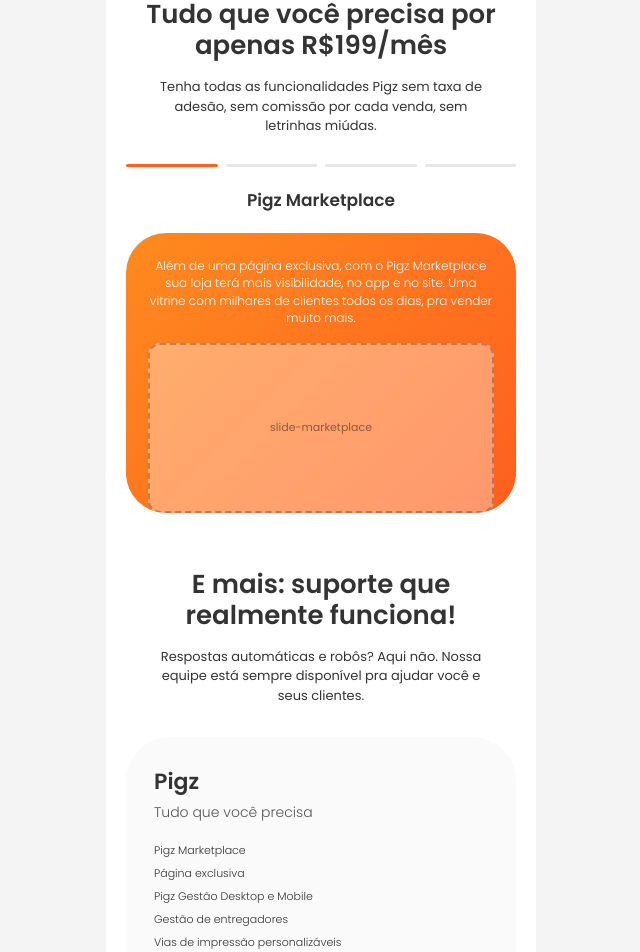
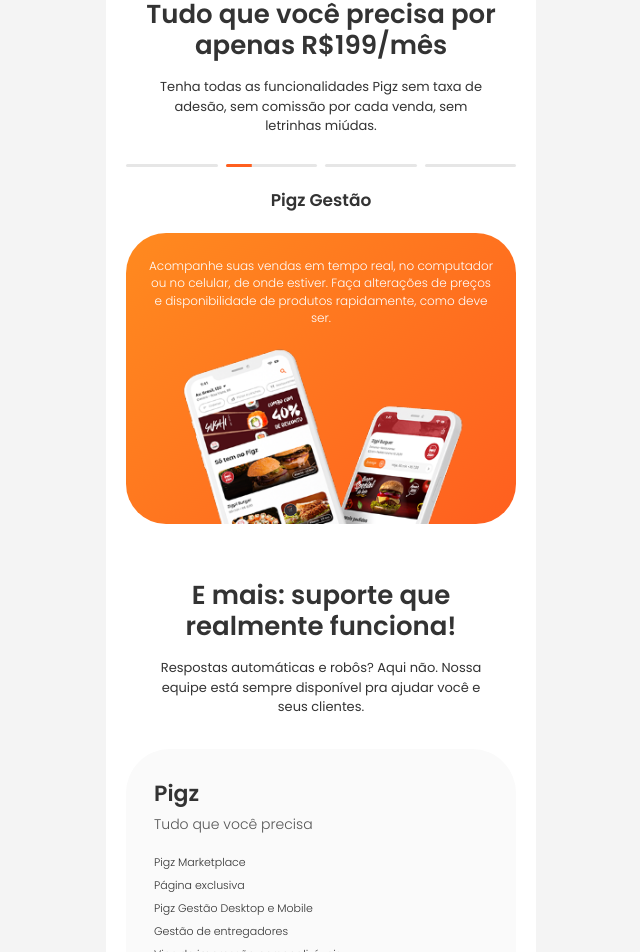
Before and after one commit to ruanflau/DesafioPigzFront, a React (Vite) app: page / in a window 1280 px wide. Shown: the part 1810-2762 px from the top of the page, without its empty margins (319-959 px from the left). Built offline with nearby package versions, Linux system fonts and the light colour scheme.

Commit message:
feat(features): add 5s autoplay with progress bar

```diff
--- a/src/components/Features.css
+++ b/src/components/Features.css
@@ -1,11 +1,67 @@
-.features { padding: 0 0 40px; }
-.features__lead { margin: 16px 44px 0; text-align: center; font-size: 13px; line-height: 1.5; }
+.features {
+  padding: 0 0 40px;
+}
 
-.tabs { display: flex; gap: 8px; margin: 28px 20px 0; }
-.tabs__bar { flex: 1; height: 3px; padding: 0; border-radius: 3px; background: var(--line); }
-.tabs__bar.is-active { background: var(--orange-2); }
+.features__lead {
+  margin: 16px 44px 0;
+  text-align: center;
+  font-size: 13px;
+  line-height: 1.5;
+}
 
-.features__name { margin-top: 20px; text-align: center; font-size: 17px; font-weight: 600; }
+.tabs {
+  display: flex;
+  gap: 8px;
+  margin: 28px 20px 0;
+}
+
+.tabs__bar {
+  position: relative;
+  flex: 1;
+  height: 3px;
+  padding: 0;
+  border-radius: 3px;
+  background: var(--line);
+  overflow: hidden;
+}
+
+/* Preenchimento laranja: só aparece na aba ativa e enche em 5s */
+.tabs__fill {
+  position: absolute;
+  inset: 0;
+  background: var(--orange-2);
+  transform: scaleX(0);
+  transform-origin: left;
+}
+
+.tabs__bar.is-active .tabs__fill {
+  animation-name: tab-fill;
+  animation-timing-function: linear;
+  animation-fill-mode: forwards;
+}
+
+@keyframes tab-fill {
+  from {
+    transform: scaleX(0);
+  }
+  to {
+    transform: scaleX(1);
+  }
+}
+
+@media (prefers-reduced-motion: reduce) {
+  .tabs__bar.is-active .tabs__fill {
+    animation: none;
+    transform: scaleX(1);
+  }
+}
+
+.features__name {
+  margin-top: 20px;
+  text-align: center;
+  font-size: 17px;
+  font-weight: 600;
+}
 
 .slide {
   margin: 20px 20px 0;
@@ -14,8 +70,24 @@
   border-radius: 40px;
   background: var(--orange-grad);
   color: #fff;
-  display: flex; flex-direction: column; justify-content: space-between;
+  display: flex;
+  flex-direction: column;
+  justify-content: space-between;
   overflow: hidden;
 }
-.slide p { font-size: 12px; line-height: 1.45; font-weight: 300; text-align: center; }
-.slide__img { margin: 16px 0 0; align-self: center; width: 100%; }
+
+.slide p {
+  font-size: 12px;
+  line-height: 1.45;
+  font-weight: 300;
+  text-align: center;
+}
+
+.slide__img {
+  display: block;
+  width: 100%;
+  max-height: 190px;
+  margin-top: 16px;
+  object-fit: contain;
+  object-position: bottom;
+}
--- a/src/components/Features.jsx
+++ b/src/components/Features.jsx
@@ -1,39 +1,60 @@
-import { useState } from 'react'
-import Placeholder from './Placeholder'
-import './Features.css'
+import { useEffect, useState } from "react";
+import slideImg from "../assets/Grupo de máscara 2417.png";
+import slideImg2x from "../assets/Grupo de máscara 2417@2x.png";
+import slideImg3x from "../assets/Grupo de máscara 2417@3x.png";
+import "./Features.css";
+
+const AUTOPLAY_MS = 5000;
+
+// Mesma imagem em todos os slides por enquanto; troque o campo `image` quando tiver as outras
+const IMAGE = {
+  src: slideImg,
+  srcSet: `${slideImg} 1x, ${slideImg2x} 2x, ${slideImg3x} 3x`,
+};
 
 const SLIDES = [
   {
-    title: 'Pigz Marketplace',
-    text: 'Além de uma página exclusiva, com o Pigz Marketplace sua loja terá mais visibilidade, no app e no site. Uma vitrine com milhares de clientes todos os dias, pra vender muito mais.',
-    image: 'slide-marketplace',
+    title: "Pigz Marketplace",
+    text: "Além de uma página exclusiva, com o Pigz Marketplace sua loja terá mais visibilidade, no app e no site. Uma vitrine com milhares de clientes todos os dias, pra vender muito mais.",
+    image: IMAGE,
   },
   {
-    title: 'Pigz Gestão',
-    text: 'Acompanhe suas vendas em tempo real, no computador ou no celular, de onde estiver. Faça alterações de preços e disponibilidade de produtos rapidamente, como deve ser.',
-    image: 'slide-gestao',
+    title: "Pigz Gestão",
+    text: "Acompanhe suas vendas em tempo real, no computador ou no celular, de onde estiver. Faça alterações de preços e disponibilidade de produtos rapidamente, como deve ser.",
+    image: IMAGE,
   },
   {
-    title: 'Gestão de entregadores',
-    text: 'A ferramenta ideal pra quem tem entrega própria. Controle de entregas por motoboy, geração de relatórios por entregas e por taxas de entrega, individualmente.',
-    image: 'slide-entregadores',
+    title: "Gestão de entregadores",
+    text: "A ferramenta ideal pra quem tem entrega própria. Controle de entregas por motoboy, geração de relatórios por entregas e por taxas de entrega, individualmente.",
+    image: IMAGE,
   },
   {
-    title: 'Pagamento on-line',
-    text: 'Segurança e agilidade para receber e entregar pedidos. Seus clientes pagam com Pix ou cartão de crédito pelo app, e o entregador nem precisa levar a maquininha de cartão.',
-    image: 'slide-pagamento',
+    title: "Pagamento on-line",
+    text: "Segurança e agilidade para receber e entregar pedidos. Seus clientes pagam com Pix ou cartão de crédito pelo app, e o entregador nem precisa levar a maquininha de cartão.",
+    image: IMAGE,
   },
-]
+];
 
 export default function Features() {
-  const [active, setActive] = useState(0)
-  const slide = SLIDES[active]
+  const [active, setActive] = useState(0);
+  const slide = SLIDES[active];
+
+  // Avança a cada 5s. Como depende de `active`, o tempo reinicia quando a pessoa clica numa aba.
+  useEffect(() => {
+    const id = setTimeout(() => {
+      setActive((current) => (current + 1) % SLIDES.length);
+    }, AUTOPLAY_MS);
+    return () => clearTimeout(id);
+  }, [active]);
 
   return (
     <section className="features">
-      <h2 className="section-title">Tudo que você precisa por apenas R$199/mês</h2>
+      <h2 className="section-title">
+        Tudo que você precisa por apenas R$199/mês
+      </h2>
       <p className="features__lead">
-        Tenha todas as funcionalidades Pigz sem taxa de adesão, sem comissão por cada venda, sem letrinhas miúdas.
+        Tenha todas as funcionalidades Pigz sem taxa de adesão, sem comissão por
+        cada venda, sem letrinhas miúdas.
       </p>
 
       <div className="tabs" role="tablist">
@@ -43,9 +64,14 @@
             role="tab"
             aria-selected={i === active}
             aria-label={s.title}
-            className={`tabs__bar ${i === active ? 'is-active' : ''}`}
+            className={`tabs__bar ${i === active ? "is-active" : ""}`}
             onClick={() => setActive(i)}
-          />
+          >
+            <span
+              className="tabs__fill"
+              style={{ animationDuration: `${AUTOPLAY_MS}ms` }}
+            />
+          </button>
         ))}
       </div>
 
@@ -53,9 +79,13 @@
 
       <article className="slide">
         <p>{slide.text}</p>
-        {/* slide-*.svg */}
-        <Placeholder label={slide.image} height={170} className="slide__img" />
+        <img
+          className="slide__img"
+          src={slide.image.src}
+          srcSet={slide.image.srcSet}
+          alt=""
+        />
       </article>
     </section>
-  )
+  );
 }
```
